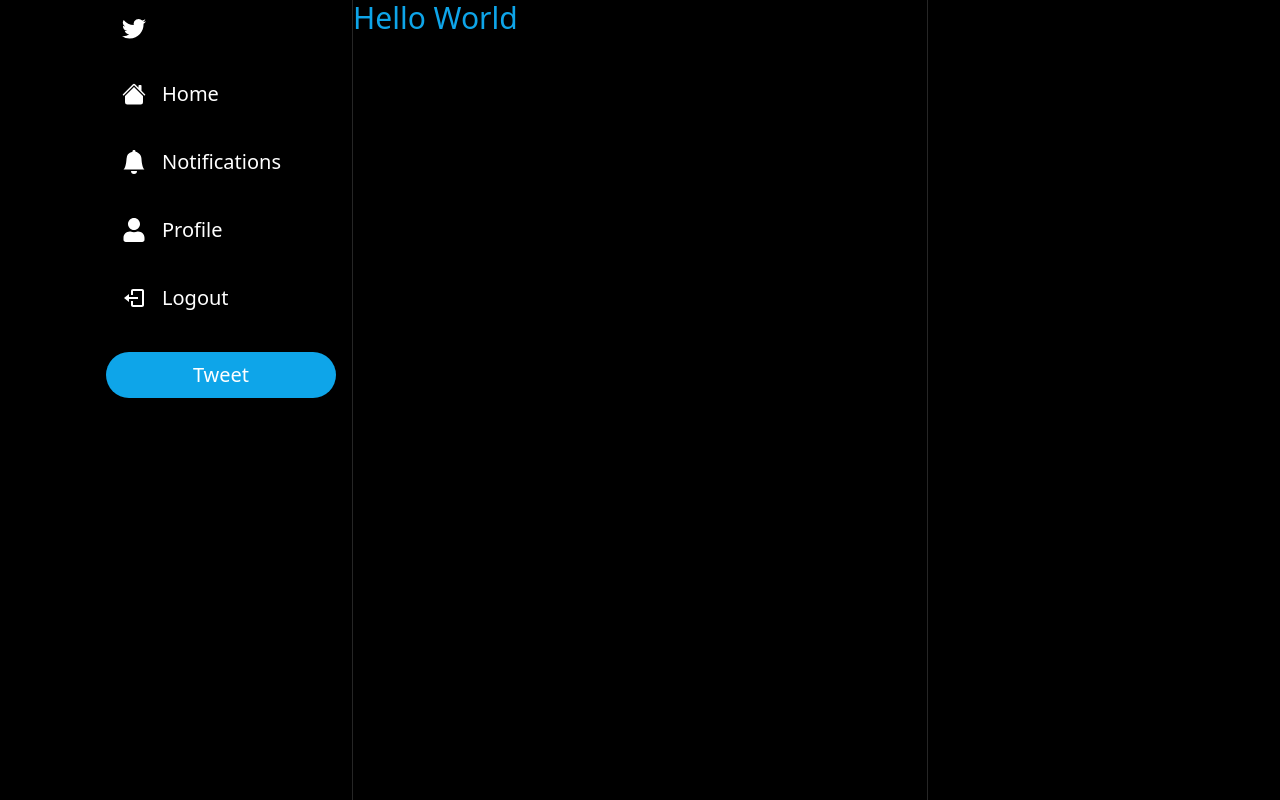
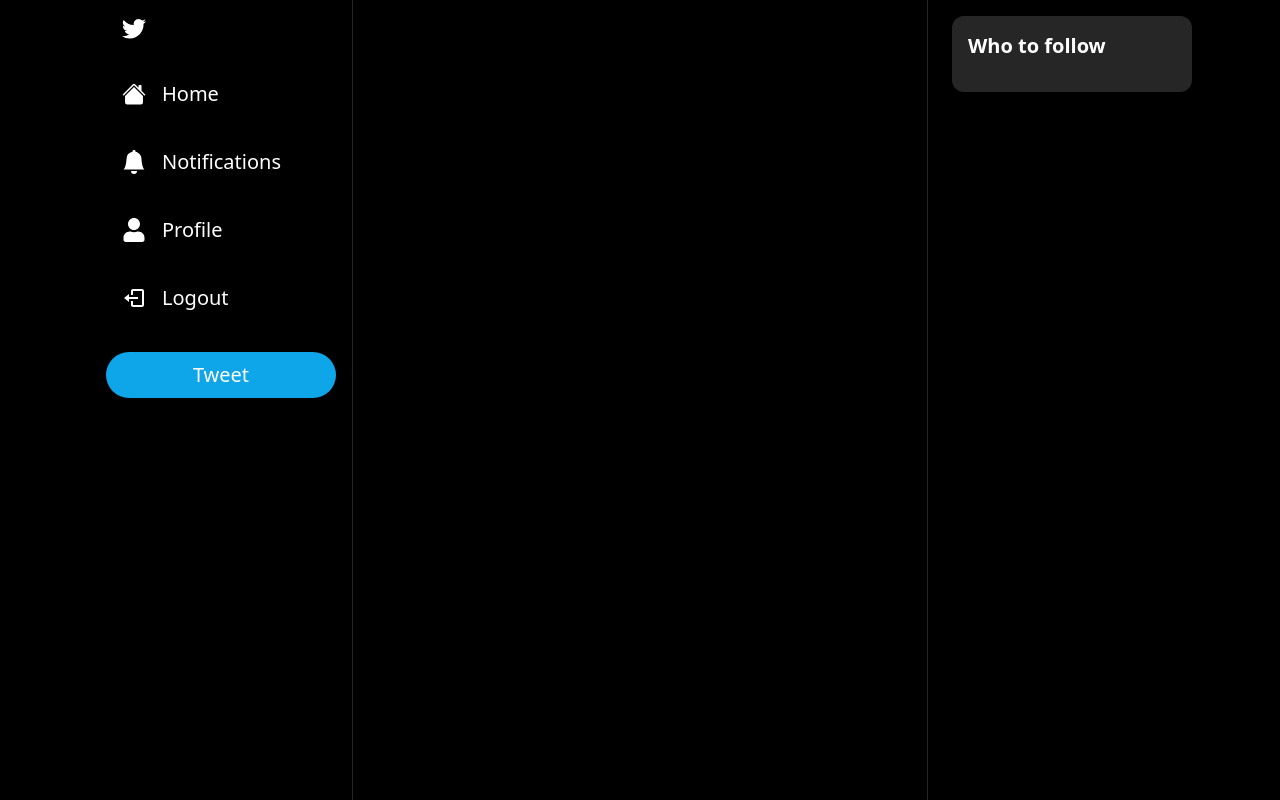
Before and after one commit to anonymdevl/twitter-tutorial, a Next.js app: page / in a window 1280 px wide. Built offline with nearby package versions, Linux system fonts and the light colour scheme.

Commit message:
Created FollowBar and Header components

```diff
--- /dev/null
+++ b/components/Header.tsx
@@ -0,0 +1,33 @@
+import { useRouter } from 'next/router';
+import { useCallback } from 'react';
+import { BiArrowBack } from 'react-icons/bi';
+
+interface HeaderProps {
+  label: string;
+  showBackArrow?: boolean;
+}
+
+const Header: React.FC<HeaderProps> = ({ label, showBackArrow }) => {
+  const router = useRouter();
+  const handleBack = useCallback(() => {
+    router.back();
+  }, [router]);
+
+  return (
+    <div className="border-b-[1px] border-neutral-800 p-5">
+      <div className="flex flex-row items-center gap-2">
+        {showBackArrow && (
+          <BiArrowBack
+            onClick={handleBack}
+            color="white"
+            size={20}
+            className="cursor-pointer hover:opacity-70 transition"
+          />
+        )}
+        <h1 className="text-white text-xl font-semibold">{label}</h1>
+      </div>
+    </div>
+  );
+};
+
+export default Header;
--- a/components/Layout.tsx
+++ b/components/Layout.tsx
@@ -1,3 +1,4 @@
+import FollowBar from './layout/FollowBar';
 import Sidebar from './layout/Sidebar';
 
 interface LayoutProps {
@@ -13,6 +14,7 @@
           <div className="col-span-3 lg:col-span-2 border-x-[1px] border-neutral-800">
             {children}
           </div>
+          <FollowBar />
         </div>
       </div>
     </div>
--- /dev/null
+++ b/components/layout/FollowBar.tsx
@@ -0,0 +1,12 @@
+const FollowBar = () => {
+  return (
+    <div className="px-6 py-4 hidden lg:block">
+      <div className="bg-neutral-800 rounded-xl p-4">
+        <h2 className="text-white text-xl font-semibold">Who to follow</h2>
+        <div className="flex flex-col gap-6 mt-4">{/* TODO USER LIST */}</div>
+      </div>
+    </div>
+  );
+};
+
+export default FollowBar;
--- a/pages/index.tsx
+++ b/pages/index.tsx
@@ -1,3 +1,8 @@
+import Header from '@/components/Header';
+
 export default function Home() {
-  return <div className="text-3xl text-sky-500">Hello World</div>;
+  return;
+  <>
+    <Header label="Home" />
+  </>;
 }
```
